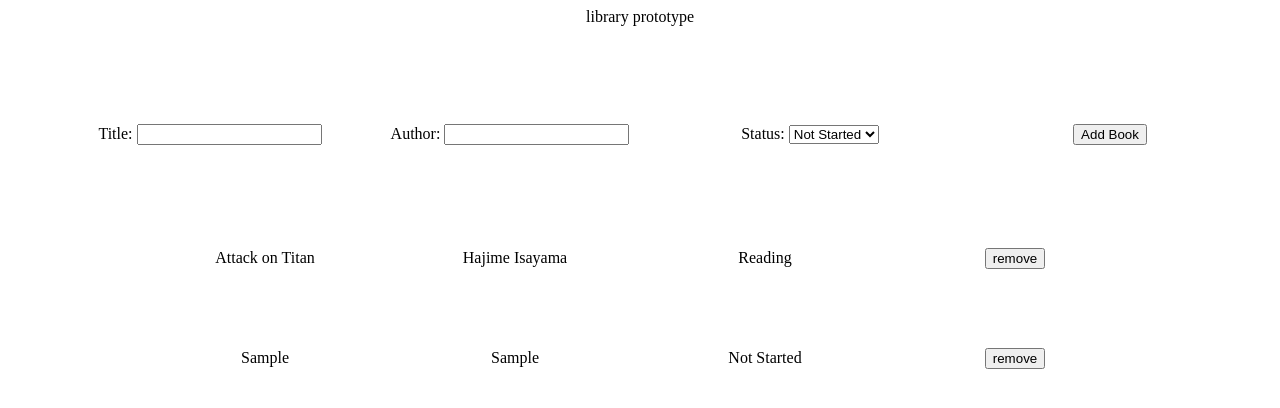
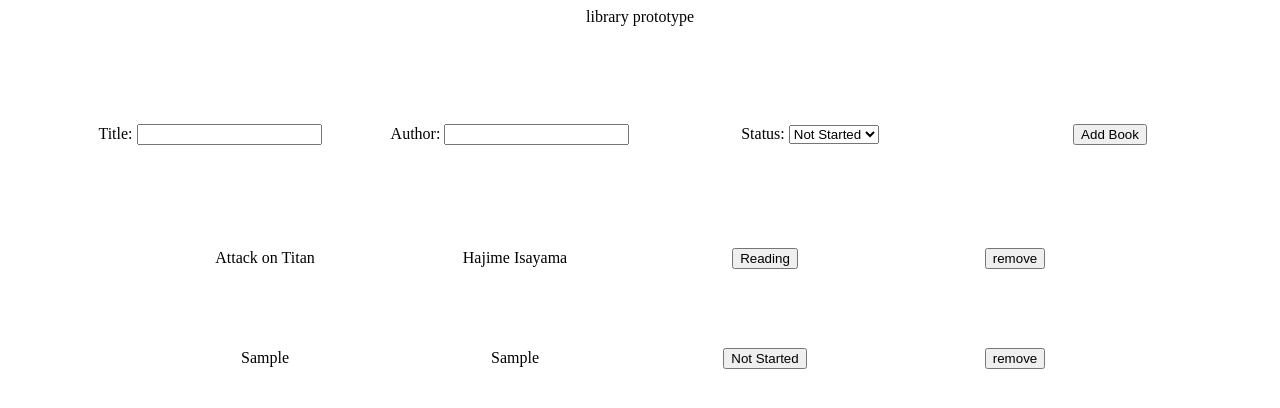
Before and after one commit to hasis96/library, a plain HTML site: page index.html in a window 1280 px wide. Both pictures are taken after typing "Sample", "Sample" into the empty fields and a click on the button "Add Book". Drawn offline with Linux system fonts and the light colour scheme.

Commit message:
added status button change

```diff
--- a/index.html
+++ b/index.html
@@ -25,8 +25,8 @@
                     </li>
 
                     <li>
-                        <label for="read">Status:</label>
-                        <select id="read" name="read">
+                        <label for="status">Status:</label>
+                        <select id="status" name="status">
                             <option value="Not Started">Not Started</option>
                             <option value="Reading">Reading</option>
                             <option value="Finished">Finished</option>
--- a/script.js
+++ b/script.js
@@ -5,15 +5,15 @@ let myLibrary = [
     {
         "title": "Attack on Titan",
         "author": "Hajime Isayama",
-        "read": "Reading",
+        "status": "Reading",
     },
 ];
 
 
-function book(title, author, read) {
+function book(title, author, status) {
     this.title = title;
     this.author = author;
-    this.read = read;
+    this.status = status;
     };
 
 //loops through each object in library[], creates an element for each key/value
@@ -27,13 +27,17 @@ function displayLibrary(library) {
         let newBook = document.createElement("div");
         let newTitle = document.createElement("p");
         let newAuthor = document.createElement("p");
-        let newRead = document.createElement("p");
+        let newStatus = document.createElement("button");
         let newRemove = document.createElement("button");
 
         newBook.classList.add("book");
         newTitle.classList.add("title");
         newAuthor.classList.add("author");
-        newRead.classList.add("read");
+
+        newStatus.classList.add("status");
+        newStatus.setAttribute("type", "button");
+        newStatus.id = "newStatus";
+
         newRemove.classList.add("removeBtn");
         newRemove.setAttribute("type", "button");
         newRemove.id = "newRemove";
@@ -43,9 +47,8 @@ function displayLibrary(library) {
 
         newTitle.textContent = currentBook.title;
         newAuthor.textContent = currentBook.author;
-        newRead.textContent = currentBook.read;
+        newStatus.textContent = currentBook.status;
         newRemove.textContent = "remove";
-
 
         //bookPosition keeps track of the book's index
         //splice to remove targeted book, clear's books, re-creates each book element
@@ -53,26 +56,37 @@ function displayLibrary(library) {
             library.splice(bookPosition, 1);
             listOfBooks.replaceChildren();
             displayLibrary(library);
-        })
+        });
+
+        //rotates newStatus.textContent on click to change statuses
+        newStatus.addEventListener("click", function () {
+            if (newStatus.textContent == "Not Started") {
+                newStatus.textContent = "Reading";
+            } else if (newStatus.textContent == "Reading") {
+                newStatus.textContent = "Finished";
+            } else if (newStatus.textContent == "Finished") {
+                newStatus.textContent = "Not Started";
+            }
+        });
+
 
         newBook.appendChild(newTitle);
         newBook.appendChild(newAuthor);
-        newBook.appendChild(newRead);
+        newBook.appendChild(newStatus);
         newBook.appendChild(newRemove);
         listOfBooks.appendChild(newBook);
-
         }};
 
 //create new Book() with form, then push to myLibrary[];
 function addBookToLibrary() {
     const title = document.getElementById('title').value;
     const author = document.getElementById('author').value;
-    const read = document.getElementById('read').value;
+    const status = document.getElementById('status').value;
 
     if (title.length === 0 || author.length === 0) {
         alert("Error, please fill out form correctly");
     } else {
-        let newBook = new book(title, author, read);
+        let newBook = new book(title, author, status);
         myLibrary.push(newBook);
     }
 };
--- a/styles.css
+++ b/styles.css
@@ -34,3 +34,10 @@ button.removeBtn {
     align-self: center;
     justify-self: center;
 }
+
+button.status {
+    height: auto;
+    width: auto;
+    align-self: center;
+    justify-self: center;
+}
```
